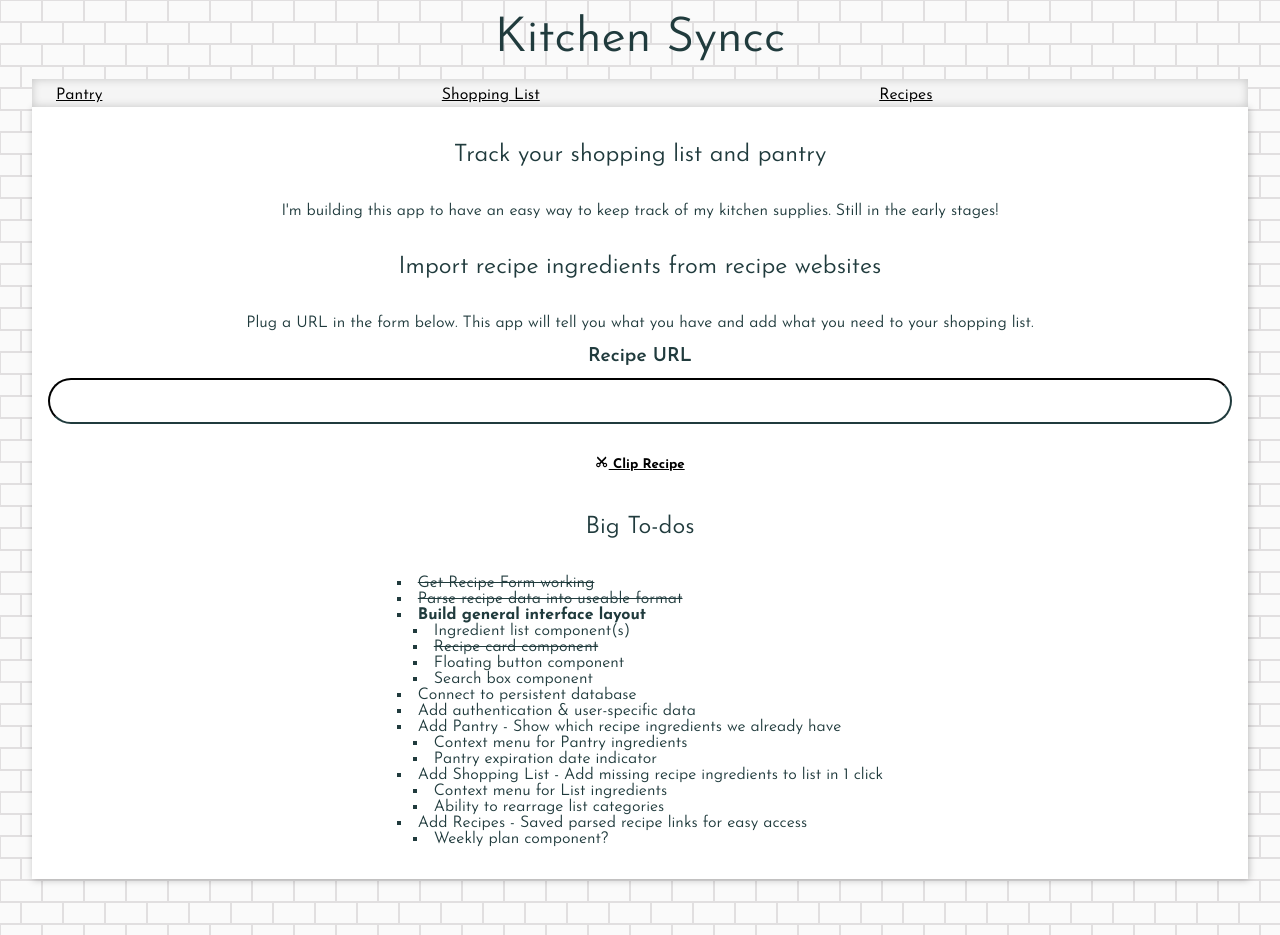
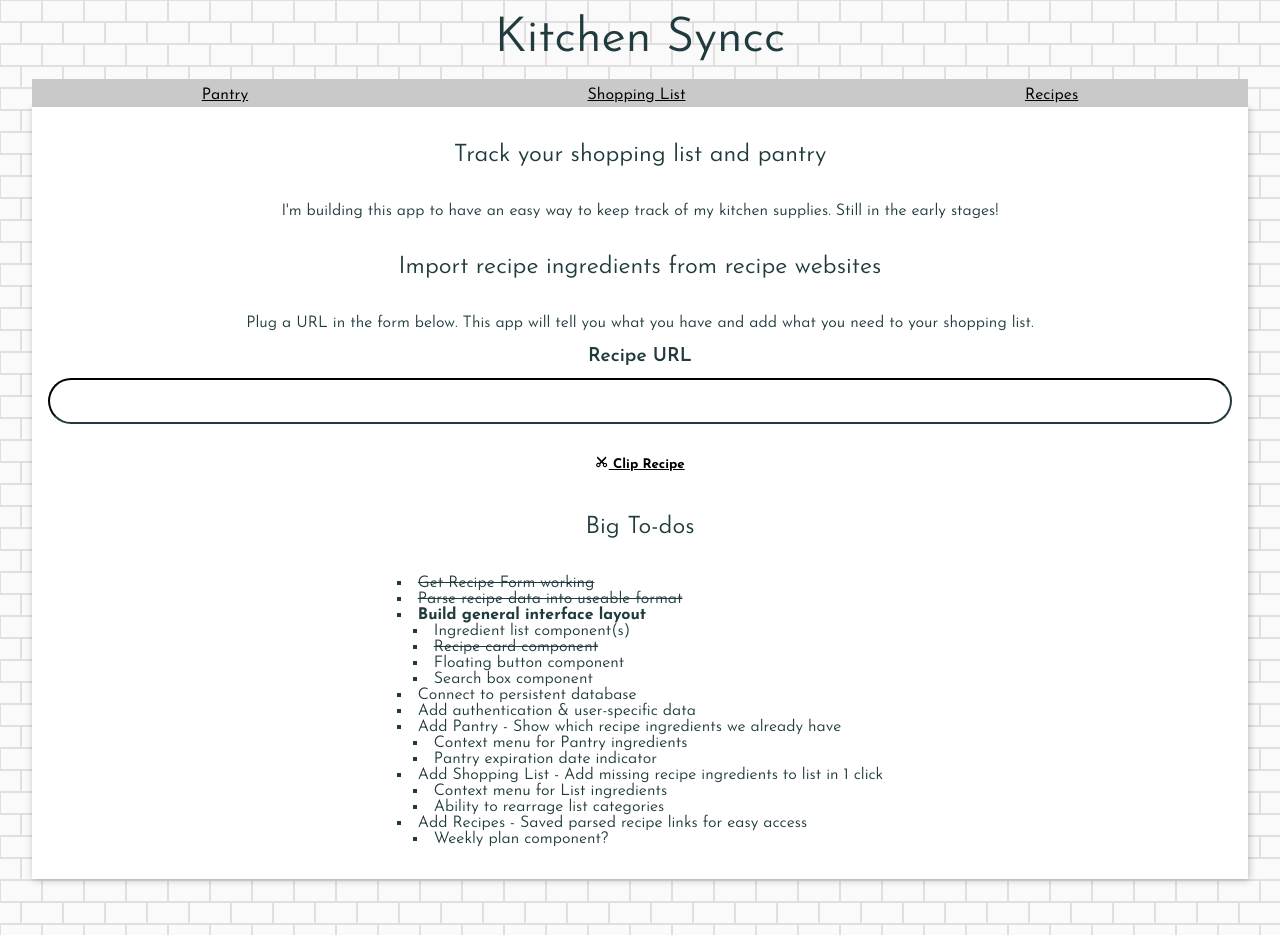
Before and after one commit to wingmatt/kitchensyncc, a Next.js app: page / in a window 1280 px wide. Built offline with nearby package versions, Linux system fonts and the light colour scheme.

Commit message:
Tab style updates

```diff
--- a/styles/globals.css
+++ b/styles/globals.css
@@ -64,19 +64,18 @@ nav {
   display: flex;
   justify-content: space-between;
   align-items: center;
-  background: whitesmoke;
+  background: rgb(201, 201, 201);
   position: sticky;
   top: 0;
   width: 95vw;
   font-weight: 500;
-  box-shadow:inset 0 0 10px rgba(0, 0, 0, .2);
 }
 nav a {
   flex: 1 0 auto;
   padding: .5em 1.5em .25em;
   font-weight: 370;
   text-decoration: underline;
-
+  text-align: center;
 }
 
 nav a.active {
```
